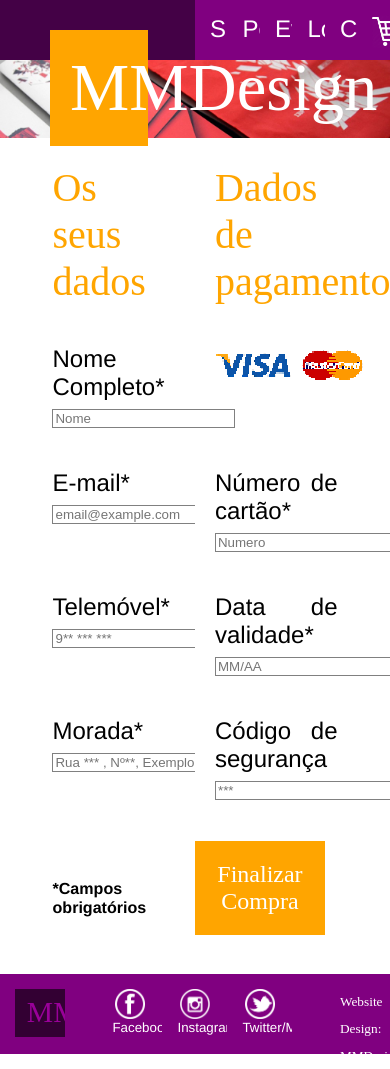
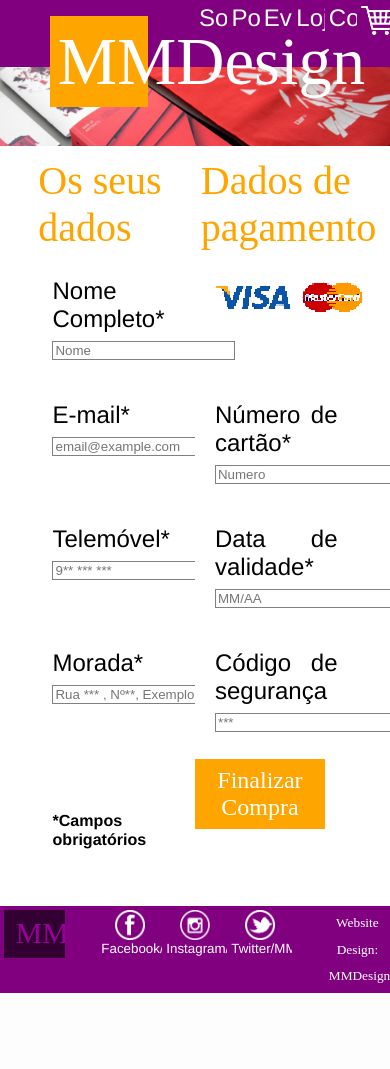
Before and after one commit to MadalenaSousa/ProjectTI, a PHP site: page /dadospagamento.html in a window 390 px wide; the page is wider, and only the part inside the window is pictured. After the commit the page ends 993 px from the top of that part, so only its background shows below. Run offline with PHP 8.4, Linux system fonts and the light colour scheme.

Commit message:
updates and some unit ajustments to use on mobile

```diff
--- a/artigo.html
+++ b/artigo.html
@@ -9,7 +9,7 @@
 <body>
     <header class="grid-header">
         <nav class="row">
-            <span class="col-6"></span>
+            <span class="col-6 empty"></span>
 
             <a href="index.html">
                 <span class="logo botao">
--- a/css/style.css
+++ b/css/style.css
@@ -30,10 +30,10 @@ a {
 
     color: black;
     font-family: "Helvetica";
-    font-size: 18pt;
+    font-size: 1.5em;
     background-color: white;
 
-    padding: 15px;
+    padding: 1%;
 }
 
 .img-video {
@@ -59,7 +59,7 @@ a {
 /*Navegação*/
 
 nav [class*='col-'] {
-    height: 60px;
+    height: 2.8em;
 
     background-color: purple;
     color: white;
@@ -74,7 +74,7 @@ nav [class*='col-']:not(.empty):hover {
 /*Rodapé*/
 
 footer [class*='col-'] {
-    height: 80px;
+    height: 6.5em;
 
     font-size: 10pt;
     background-color: purple;
@@ -132,7 +132,7 @@ footer div:last-child {
     font-family: "OCR A Std";
     font-size: 30pt;
 
-    padding: 20px;
+    padding: 1.5%;
 }
 
 
@@ -143,10 +143,10 @@ footer div:last-child {
     background-color:orange;
     font-family: "OCR A Std";
 
-    padding: 20px;
+    padding: 2%;
     text-align: center;
-    margin-top: 20px;
-    margin-bottom: 20px;
+    margin-top: 1.5%;
+    margin-bottom: 1.5%;
 }
 
 /*Sobre*/
@@ -157,7 +157,7 @@ footer div:last-child {
     color: black;
     background-color: white;
     font-family: "Helvetica";
-    padding: 20px;
+    padding: 1.5%;
     text-align: justify;
 }
 
@@ -170,11 +170,10 @@ footer div:last-child {
     background-color: white;
     font-family: "Helvetica";
 
-    padding: 20px;
+    padding: 1.5%;
     text-align: justify;
 }
 
-/*Seta de indicação de movimento*/
 .seta {
     position: absolute;
 }
@@ -195,7 +194,7 @@ footer div:last-child {
     position: relative;
     float: left;
 
-    height: 80px;
+    height: 5em;
     width: calc(100% / 7);
 
     font-family: "Helvetica";
--- a/dadospagamento.html
+++ b/dadospagamento.html
@@ -9,7 +9,7 @@
 <body>
     <header class="grid-header">
         <nav class="row">
-            <span class="col-6"></span>
+            <span class="col-6 empty"></span>
 
             <a href="index.html">
                 <span class="logo botao">
@@ -59,25 +59,36 @@
     <main class="grid-main">
         <form>
             <div class="row">
-            <div class="col-1 empty"></div>
+                <div class="col-1"></div>
+
                 <div class="titulo col-5">
                     Os seus dados
                 </div>
+
                 <div class="titulo col-5">
                     Dados de pagamento
                 </div>
+
+                <div class="col-1"></div>
             </div>
+
             <div class="row">
-            <div class="col-1 empty"></div>
+                <div class="col-1"></div>
+
                 <div class="pagamento col-5">
                         Nome Completo* <input placeholder="Nome" type="text" name="name" required><br>
                 </div>
+
                 <div class="pagamento col-5">
                     <img src="imagens/visa mastercard.png" alt="visa e mastercard">
                 </div>
+
+                <div class="col-1"></div>
             </div>
+
             <div class="row">
-            <div class="col-1 empty"></div>
+                <div class="col-1"></div>
+
                 <div class="pagamento col-5">
                     E-mail* <input placeholder="email@example.com" type="text" name="name" required><br>
                 </div>
@@ -85,34 +96,50 @@
                 <div class="pagamento col-5">
                     Número de cartão* <input placeholder="Numero" type="text" name="name" required><br>
                 </div>
+
+                <div class="col-1"></div>
             </div>
+
             <div class="row">
-                <div class="col-1 empty"></div>
+                <div class="col-1"></div>
+
                 <div class="pagamento col-5">
                         Telemóvel* <input placeholder="9** *** ***" type="text" name="name" required><br>
                 </div>
+
                 <div class="pagamento col-5">
                     Data de validade* <input placeholder="MM/AA" type="text" name="name" required><br>
                 </div>
+
+                <div class="col-1"></div>
             </div>
+
             <div class="row">
-            <div class="col-1 empty"></div>
+                <div class="col-1"></div>
+
                 <div class="pagamento col-5">
                         Morada* <input placeholder="Rua *** , Nº**, Exemplo" type="text" name="name" required><br>
                 </div>
+
                 <div class="pagamento col-5">
                         Código de segurança <input placeholder="***" type="text" name="name" required><br>
                 </div>
+
+                <div class="col-1"></div>
+            </div>
+
             <div class="row">
                 <div class="col-1 empty"></div>
+
                 <div class="pagamento col-5">
                     <h6>*Campos obrigatórios</h6>
                 </div>
+
                 <a href="Compra.html"><div class=" botao col-4">
                     Finalizar Compra
                 </div></a>
-                <div class="col-1 empty"></div>
-            </div>
+
+                <div class="col-2 empty"></div>
             </div>
         </form>
     </main>
--- a/eventos.html
+++ b/eventos.html
@@ -9,7 +9,7 @@
 <body>
     <header class="grid-header">
         <nav class="row">
-            <span class="col-6"></span>
+            <span class="col-6 empty"></span>
 
             <a href="index.html">
                 <span class="logo botao">
@@ -70,7 +70,7 @@
 
                         Video-exposição dos projetos da empresa MMDesign<br>
 
-                        <em>Local: </em><a href="https://www.google.com/maps/search/universidade+de+coimbra/@40.2006872,-8.4341488,14z/data=!3m1!4b1">Universidade de Coimbra</a><br>
+                        <em>Local: </em><a href="https://www.google.com/maps/search/universidade+de+coimbra/@40.2006872,-8.4341488,14z/data=!3m1!4b1" target="_blank">Universidade de Coimbra</a><br>
                         <em>Hora: </em>16:00<br>
                     </div>
                 </div>
--- a/index.html
+++ b/index.html
@@ -9,7 +9,7 @@
 <body>
     <header class="grid-header">
         <nav class="row">
-            <span class="col-6"></span>
+            <span class="col-6 empty"></span>
 
             <a href="index.html">
                 <span class="logo botao">
--- a/loja.html
+++ b/loja.html
@@ -9,7 +9,7 @@
 <body>
     <header class="grid-header">
         <nav class="row">
-            <span class="col-6"></span>
+            <span class="col-6 empty"></span>
 
             <a href="index.html">
                 <span class="logo botao">
```
Also changed, not shown: Compra.html (+8 -2 lines), Portfolio.html (+14 -7 lines), sobre.html (+13 -7 lines). Lines whose indentation alone changed are shown as unchanged.
